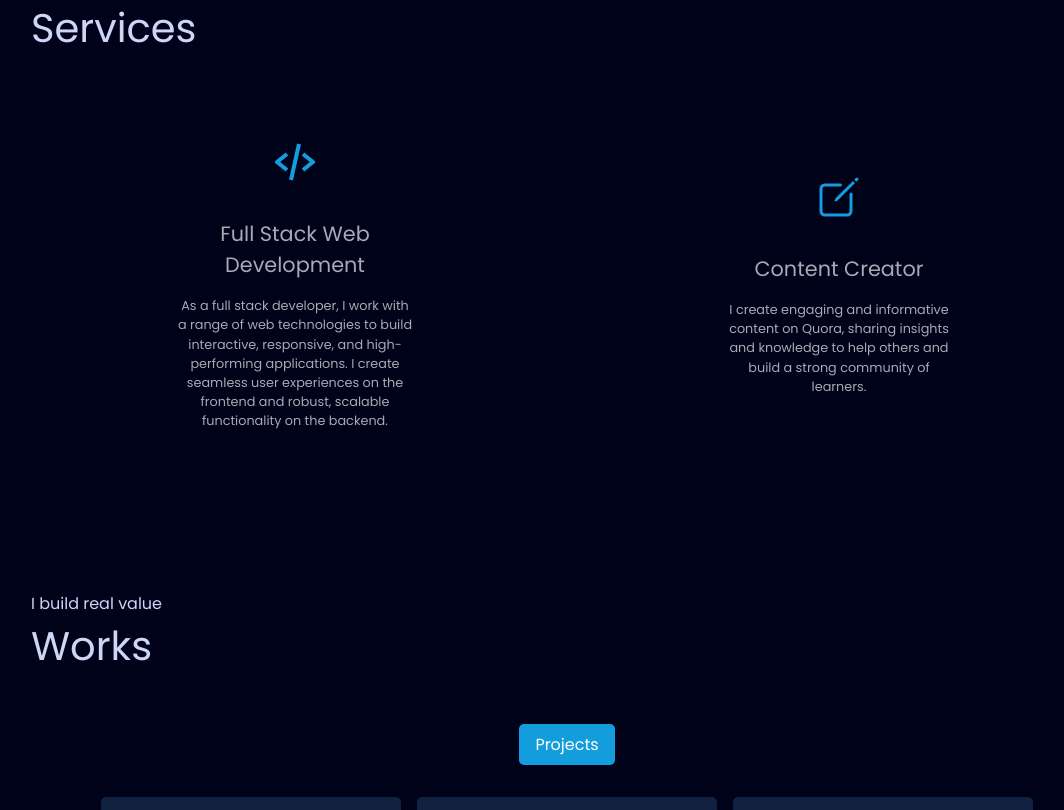
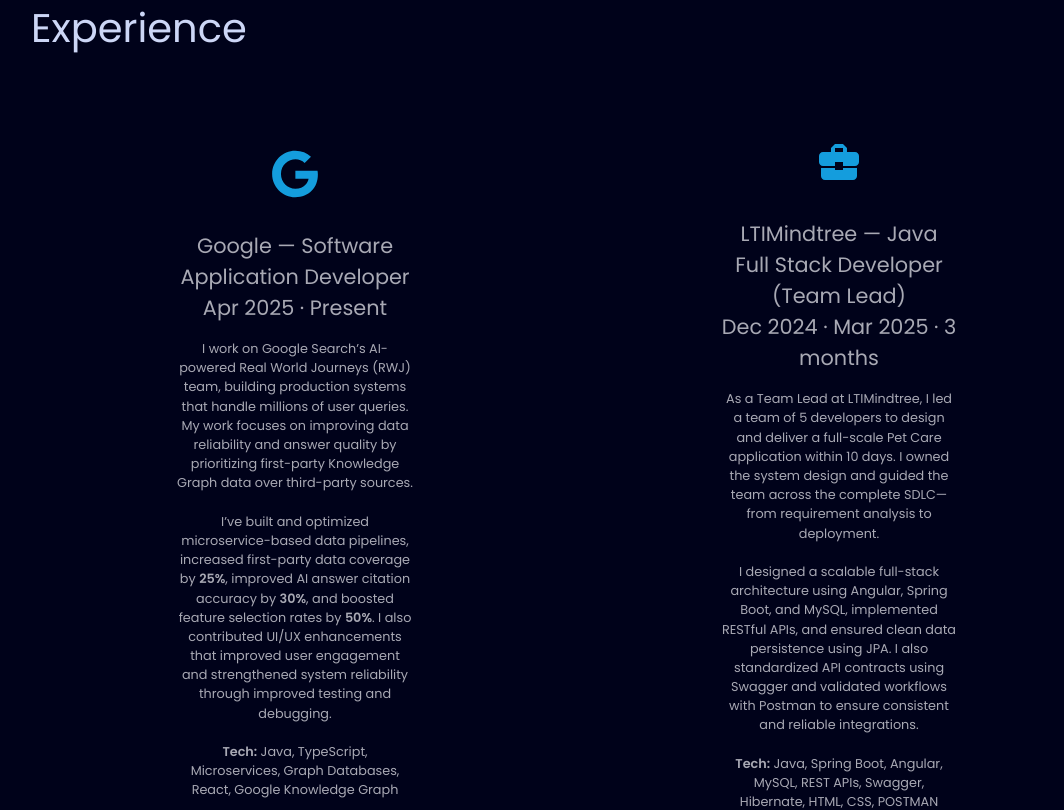
Before and after one commit to ameer2402/Portfolio, a React (Create React App) app in the folder frontend/: page / in a window 1280 px wide. Shown: the part 2160-2970 px from the top of the page, without its empty margins (73-1137 px from the left). Built offline with nearby package versions, Linux system fonts and the light colour scheme.

Commit message:
Revise Services component with experience details
Updated the Services component to include work experience details and new icons. Changed section titles and descriptions to reflect current roles and responsibilities.

```diff
--- a/frontend/src/components/Services.js
+++ b/frontend/src/components/Services.js
@@ -3,6 +3,8 @@
 import {IoCreateOutline} from "react-icons/io5"
 import {BiCodeAlt} from "react-icons/bi"
 import { motion } from "framer-motion";
+import { FaGoogle } from "react-icons/fa";
+import { MdBusinessCenter } from "react-icons/md";
 
 const Services = () => {
 
@@ -18,20 +20,53 @@
           <div className="services" id='services'>
               <div className="container">
                 <motion.div whileInView={fade} viewport={{ once: true }} initial={{opacity: 0}} className="heading">
-                    <p className="heading-sub-text">What I can do</p>
-                    <p className='heading-text'>Services</p>
+                    <p className="heading-sub-text">Where I've worked</p>
+                    <p className='heading-text'>Experience</p>
                 </motion.div>
                 <motion.div className="services-box" whileInView={fade} initial={{opacity: 0}}>
                     <div className="services-card">
-                        <BiCodeAlt className='services-icon' />
-                        <p className='services-title'>Full Stack Web Development</p>
-<p className='services-desc'>As a full stack developer, I work with a range of web technologies to build interactive, responsive, and high-performing applications. I create seamless user experiences on the frontend and robust, scalable functionality on the backend.</p>
+                        <FaGoogle className="services-icon google-icon" />
+                        <p className='services-title'>Google — Software Application Developer <br /> Apr 2025 ·
+                Present</p>
+<p className='services-desc'>I work on Google Search’s AI-powered Real World Journeys (RWJ)
+                team, building production systems that handle millions of user
+                queries. My work focuses on improving data reliability and
+                answer quality by prioritizing first-party Knowledge Graph data
+                over third-party sources.
+                <br />
+                <br />
+                I’ve built and optimized microservice-based data pipelines,
+                increased first-party data coverage by <b>25%</b>, improved AI
+                answer citation accuracy by <b>30%</b>, and boosted feature
+                selection rates by <b>50%</b>. I also contributed UI/UX
+                enhancements that improved user engagement and strengthened
+                system reliability through improved testing and debugging.
+                <br />
+                <br />
+                <b>Tech:</b> Java, TypeScript, Microservices, Graph Databases,
+                React, Google Knowledge Graph</p>
 
                     </div>
                     <div className="services-card">
-                        <IoCreateOutline className='services-icon' />
-                        <p className='services-title'>Content Creator</p>
-<p className='services-desc'>I create engaging and informative content on Quora, sharing insights and knowledge to help others and build a strong community of learners.</p>
+                        <MdBusinessCenter className="services-icon lti-icon" />
+                        <p className='services-title'>LTIMindtree — Java Full Stack Developer (Team Lead)
+                <br />
+                Dec 2024 · Mar 2025 · 3 months</p>
+<p className='services-desc'>As a Team Lead at LTIMindtree, I led a team of 5 developers to
+                design and deliver a full-scale Pet Care application within 10
+                days. I owned the system design and guided the team across the
+                complete SDLC—from requirement analysis to deployment.
+                <br />
+                <br />
+                I designed a scalable full-stack architecture using Angular,
+                Spring Boot, and MySQL, implemented RESTful APIs, and ensured
+                clean data persistence using JPA. I also standardized API
+                contracts using Swagger and validated workflows with Postman to
+                ensure consistent and reliable integrations.
+                <br />
+                <br />
+                <b>Tech:</b> Java, Spring Boot, Angular, MySQL, REST APIs,
+                Swagger, Hibernate, HTML, CSS, POSTMAN</p>
 
                     </div>
                 </motion.div>
```
